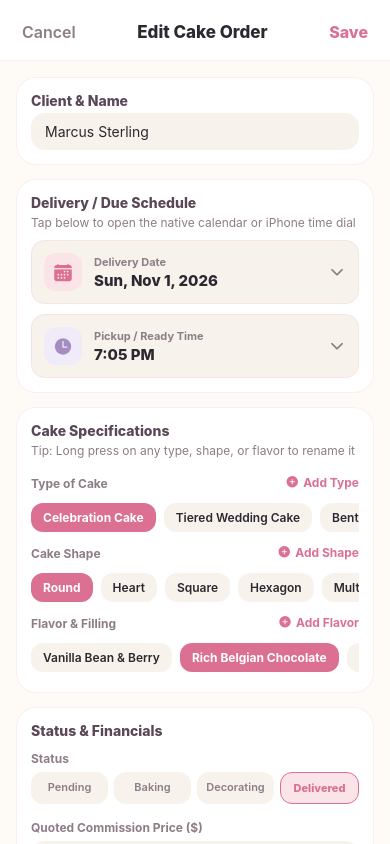
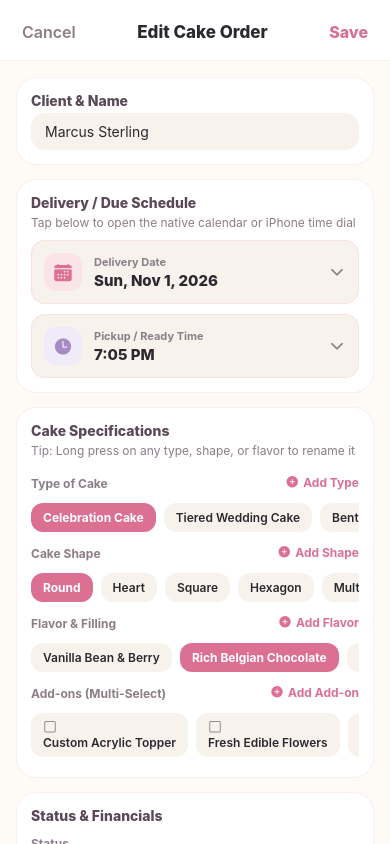
Before and after one commit to kareemalyxx/sweetbake, a React Native app in the folder sweetbake-app/: screen / in a window 390 px wide. Both pictures are taken after a click on the element 195 px from the left and 599 px from the top of the page. Built offline with nearby package versions, Linux system fonts and the light colour scheme.

Commit message:
feat: add multi-select Add-ons with live checklist synchronization

```diff
--- a/sweetbake-app/App.tsx
+++ b/sweetbake-app/App.tsx
@@ -36,37 +36,76 @@ export default function App() {
 
   // Orders State Handlers
   const handleSaveOrder = async (orderData: Partial<CakeOrder>) => {
-    let updated: CakeOrder[];
+    let updatedOrders: CakeOrder[];
+    let targetOrderId = orderData.id;
+
     if (orderData.id) {
       // Edit existing
-      updated = orders.map((o) =>
+      updatedOrders = orders.map((o) =>
         o.id === orderData.id ? ({ ...o, ...orderData } as CakeOrder) : o
       );
     } else {
       // Add new
+      targetOrderId = `ord-${Date.now()}`;
       const newOrder: CakeOrder = {
-        id: `ord-${Date.now()}`,
+        id: targetOrderId,
         customerName: orderData.customerName || 'Anonymous',
         deliveryDate: orderData.deliveryDate || new Date().toISOString(),
         cakeType: orderData.cakeType || 'Celebration Cake',
         shape: orderData.shape || 'Round',
         flavor: orderData.flavor || 'Vanilla Bean & Berry',
+        addons: orderData.addons || [],
         customRequirements: orderData.customRequirements || '',
         status: orderData.status || 'Pending',
         quotedPrice: orderData.quotedPrice || 0,
         referenceImages: orderData.referenceImages || [],
         createdAt: new Date().toISOString(),
       };
-      updated = [newOrder, ...orders];
+      updatedOrders = [newOrder, ...orders];
     }
-    setOrders(updated);
-    await StorageService.saveOrders(updated);
+    setOrders(updatedOrders);
+    await StorageService.saveOrders(updatedOrders);
+
+    // Synchronize Add-ons with Checklist (Business Needs)
+    if (orderData.addons && orderData.addons.length > 0) {
+      const clientName = orderData.customerName || 'Cake Order';
+      let currentReqs = [...requirements];
+
+      for (const addon of orderData.addons) {
+        const itemTitle = `${addon} (for ${clientName})`;
+        // Check if already in requirements
+        const exists = currentReqs.some(
+          (r) => r.category === 'Add-ons' && (r.title === itemTitle || (r.orderId === targetOrderId && r.title.startsWith(addon)))
+        );
+        if (!exists) {
+          const newReq: GeneralRequirement = {
+            id: `addon-req-${Date.now()}-${Math.random().toString(36).substring(2, 7)}`,
+            title: itemTitle,
+            category: 'Add-ons',
+            isCompleted: false,
+            orderId: targetOrderId,
+            createdAt: new Date().toISOString(),
+          };
+          currentReqs = [newReq, ...currentReqs];
+        }
+      }
+
+      setRequirements(currentReqs);
+      await StorageService.saveRequirements(currentReqs);
+    }
   };
 
   const handleDeleteOrder = async (id: string) => {
     const updated = orders.filter((o) => o.id !== id);
     setOrders(updated);
     await StorageService.saveOrders(updated);
+
+    // Also remove any linked add-on checklist items
+    const updatedReqs = requirements.filter((r) => r.orderId !== id);
+    if (updatedReqs.length !== requirements.length) {
+      setRequirements(updatedReqs);
+      await StorageService.saveRequirements(updatedReqs);
+    }
   };
 
   const handleAdvanceStatus = async (id: string) => {
--- a/sweetbake-app/src/components/OrderModal.tsx
+++ b/sweetbake-app/src/components/OrderModal.tsx
@@ -17,7 +17,7 @@ import * as ImagePicker from 'expo-image-picker';
 import DateTimePicker, { DateTimePickerEvent } from '@react-native-community/datetimepicker';
 import { CakeOrder, OrderStatus } from '../types';
 import { Theme } from '../theme';
-import { CAKE_TYPES, CAKE_SHAPES, CAKE_FLAVORS } from '../constants';
+import { CAKE_TYPES, CAKE_SHAPES, CAKE_FLAVORS, CAKE_ADDONS } from '../constants';
 import { StorageService } from '../services/storage';
 import { triggerHaptic } from '../services/haptics';
 
@@ -40,6 +40,7 @@ export const OrderModal: React.FC<OrderModalProps> = ({
   const [cakeType, setCakeType] = useState(CAKE_TYPES[0]);
   const [shape, setShape] = useState(CAKE_SHAPES[0]);
   const [flavor, setFlavor] = useState(CAKE_FLAVORS[0]);
+  const [selectedAddons, setSelectedAddons] = useState<string[]>([]);
   const [status, setStatus] = useState<OrderStatus>('Pending');
   const [priceStr, setPriceStr] = useState('85');
   const [customRequirements, setCustomRequirements] = useState('');
@@ -58,6 +59,7 @@ export const OrderModal: React.FC<OrderModalProps> = ({
   const [availableFlavors, setAvailableFlavors] = useState<string[]>(CAKE_FLAVORS);
   const [availableCakeTypes, setAvailableCakeTypes] = useState<string[]>(CAKE_TYPES);
   const [availableShapes, setAvailableShapes] = useState<string[]>(CAKE_SHAPES);
+  const [availableAddons, setAvailableAddons] = useState<string[]>(CAKE_ADDONS);
 
   // Add new item prompt states
   const [newFlavorInput, setNewFlavorInput] = useState('');
@@ -69,9 +71,12 @@ export const OrderModal: React.FC<OrderModalProps> = ({
   const [newShapeInput, setNewShapeInput] = useState('');
   const [showAddShape, setShowAddShape] = useState(false);
 
+  const [newAddonInput, setNewAddonInput] = useState('');
+  const [showAddAddon, setShowAddAddon] = useState(false);
+
   // Rename modal states
   const [renameTarget, setRenameTarget] = useState<{
-    category: 'Type' | 'Shape' | 'Flavor';
+    category: 'Type' | 'Shape' | 'Flavor' | 'Add-on';
     oldValue: string;
   } | null>(null);
   const [renameInputValue, setRenameInputValue] = useState('');
@@ -81,9 +86,11 @@ export const OrderModal: React.FC<OrderModalProps> = ({
       const storedFlavors = await StorageService.getFlavors(CAKE_FLAVORS);
       const storedTypes = await StorageService.getCakeTypes(CAKE_TYPES);
       const storedShapes = await StorageService.getCakeShapes(CAKE_SHAPES);
+      const storedAddons = await StorageService.getCakeAddons(CAKE_ADDONS);
       setAvailableFlavors(storedFlavors);
       setAvailableCakeTypes(storedTypes);
       setAvailableShapes(storedShapes);
+      setAvailableAddons(storedAddons);
     };
     loadDynamicOptions();
   }, []);
@@ -95,6 +102,7 @@ export const OrderModal: React.FC<OrderModalProps> = ({
       setShape(orderToEdit.shape);
       setFlavor(orderToEdit.flavor);
       setStatus(orderToEdit.status);
+      setSelectedAddons(orderToEdit.addons || []);
       setPriceStr(String(orderToEdit.quotedPrice));
       setCustomRequirements(orderToEdit.customRequirements || '');
       setReferenceImages(orderToEdit.referenceImages || []);
@@ -105,6 +113,7 @@ export const OrderModal: React.FC<OrderModalProps> = ({
       setShape(availableShapes[0] || CAKE_SHAPES[0]);
       setFlavor(availableFlavors[0] || CAKE_FLAVORS[0]);
       setStatus('Pending');
+      setSelectedAddons([]);
       setPriceStr('85');
       setCustomRequirements('');
       setReferenceImages([]);
@@ -200,8 +209,37 @@ export const OrderModal: React.FC<OrderModalProps> = ({
     await StorageService.saveCakeShapes(updated);
   };
 
+  const handleAddNewAddon = async () => {
+    const trimmed = newAddonInput.trim();
+    if (!trimmed) return;
+    if (availableAddons.includes(trimmed)) {
+      if (!selectedAddons.includes(trimmed)) {
+        setSelectedAddons([...selectedAddons, trimmed]);
+      }
+      setNewAddonInput('');
+      setShowAddAddon(false);
+      return;
+    }
+    triggerHaptic.success();
+    const updated = [...availableAddons, trimmed];
+    setAvailableAddons(updated);
+    setSelectedAddons([...selectedAddons, trimmed]);
+    setNewAddonInput('');
+    setShowAddAddon(false);
+    await StorageService.saveCakeAddons(updated);
+  };
+
+  const toggleAddon = (addon: string) => {
+    triggerHaptic.selection();
+    if (selectedAddons.includes(addon)) {
+      setSelectedAddons(selectedAddons.filter((a) => a !== addon));
+    } else {
+      setSelectedAddons([...selectedAddons, addon]);
+    }
+  };
+
   // Open Rename dialog on long press
-  const openRenameModal = (category: 'Type' | 'Shape' | 'Flavor', value: string) => {
+  const openRenameModal = (category: 'Type' | 'Shape' | 'Flavor' | 'Add-on', value: string) => {
     triggerHaptic.heavy();
     setRenameTarget({ category, oldValue: value });
     setRenameInputValue(value);
@@ -234,6 +272,11 @@ export const OrderModal: React.FC<OrderModalProps> = ({
       setAvailableShapes(updated);
       if (shape === oldValue) setShape(trimmed);
       await StorageService.saveCakeShapes(updated);
+    } else if (category === 'Add-on') {
+      const updated = availableAddons.map((item) => (item === oldValue ? trimmed : item));
+      setAvailableAddons(updated);
+      setSelectedAddons(selectedAddons.map((a) => (a === oldValue ? trimmed : a)));
+      await StorageService.saveCakeAddons(updated);
     }
 
     setRenameTarget(null);
@@ -274,6 +317,7 @@ export const OrderModal: React.FC<OrderModalProps> = ({
       cakeType,
       shape,
       flavor,
+      addons: selectedAddons,
       status,
       quotedPrice: price,
       customRequirements: customRequirements.trim(),
@@ -576,6 +620,65 @@ export const OrderModal: React.FC<OrderModalProps> = ({
                   </TouchableOpacity>
                 ))}
               </ScrollView>
+
+              {/* 4. Add-ons (Multi-selection: Topper, Flowers, Pictures, etc.) */}
+              <View style={styles.titleWithAction}>
+                <View style={{ flexDirection: 'row', alignItems: 'center', gap: 6 }}>
+                  <Text style={styles.fieldLabel}>Add-ons (Multi-Select)</Text>
+                  {selectedAddons.length > 0 && (
+                    <View style={styles.addonsCountBadge}>
+                      <Text style={styles.addonsCountText}>{selectedAddons.length} selected</Text>
+                    </View>
+                  )}
+                </View>
+                <TouchableOpacity
+                  onPress={() => setShowAddAddon(!showAddAddon)}
+                  style={styles.inlineAddBtn}
+                >
+                  <Ionicons name={showAddAddon ? 'close-circle' : 'add-circle'} size={14} color={Theme.colors.deepRose} />
+                  <Text style={styles.inlineAddText}>{showAddAddon ? 'Cancel' : 'Add Add-on'}</Text>
+                </TouchableOpacity>
+              </View>
+
+              {showAddAddon && (
+                <View style={styles.addItemBox}>
+                  <TextInput
+                    style={styles.addItemInput}
+                    placeholder="New addon (e.g. Edible Butterflies, Sparkler)..."
+                    placeholderTextColor={Theme.colors.textSecondary}
+                    value={newAddonInput}
+                    onChangeText={setNewAddonInput}
+                  />
+                  <TouchableOpacity style={styles.addItemSaveBtn} onPress={handleAddNewAddon}>
+                    <Text style={styles.addItemSaveText}>Save</Text>
+                  </TouchableOpacity>
+                </View>
+              )}
+
+              <ScrollView horizontal showsHorizontalScrollIndicator={false} style={styles.chipRow}>
+                {availableAddons.map((addon) => {
+                  const isSelected = selectedAddons.includes(addon);
+                  return (
+                    <TouchableOpacity
+                      key={addon}
+                      style={[styles.chip, isSelected && styles.chipMultiActive]}
+                      onPress={() => toggleAddon(addon)}
+                      onLongPress={() => openRenameModal('Add-on', addon)}
+                      delayLongPress={450}
+                    >
+                      <Ionicons
+                        name={isSelected ? 'checkbox' : 'square-outline'}
+                        size={14}
+                        color={isSelected ? '#FFFFFF' : Theme.colors.textSecondary}
+                        style={{ marginRight: 5 }}
+                      />
+                      <Text style={[styles.chipText, isSelected && styles.chipTextActive]}>
+                        {addon}
+                      </Text>
+                    </TouchableOpacity>
+                  );
+                })}
+              </ScrollView>
             </View>
 
             {/* Section 4: Status & Pricing */}
@@ -865,6 +968,22 @@ const styles = StyleSheet.create({
   chipActive: {
     backgroundColor: Theme.colors.deepRose,
   },
+  chipMultiActive: {
+    backgroundColor: Theme.colors.deepRose,
+    borderWidth: 1,
+    borderColor: Theme.colors.deepRose,
+  },
+  addonsCountBadge: {
+    backgroundColor: Theme.colors.blushPink,
+    paddingHorizontal: 8,
+    paddingVertical: 2,
+    borderRadius: Theme.borderRadius.pill,
+  },
+  addonsCountText: {
+    fontSize: 10,
+    fontWeight: '800',
+    color: Theme.colors.deepRose,
+  },
   chipText: {
     fontSize: 12,
     fontWeight: '600',
--- a/sweetbake-app/src/components/OrderRow.tsx
+++ b/sweetbake-app/src/components/OrderRow.tsx
@@ -77,6 +77,15 @@ export const OrderRow: React.FC<OrderRowProps> = ({
               <View style={styles.flavorPill}>
                 <Text style={styles.flavorText} numberOfLines={1}>
                   {order.flavor}
+                </Text>
+              </View>
+            ) : null}
+
+            {order.addons && order.addons.length > 0 ? (
+              <View style={styles.addonsPill}>
+                <Ionicons name="sparkles" size={10} color={Theme.colors.deepRose} style={{ marginRight: 3 }} />
+                <Text style={styles.addonsText} numberOfLines={1}>
+                  +{order.addons.length} Add-on{order.addons.length > 1 ? 's' : ''}
                 </Text>
               </View>
             ) : null}
@@ -205,6 +214,19 @@ const styles = StyleSheet.create({
     color: Theme.colors.textSecondary,
     fontWeight: '600',
   },
+  addonsPill: {
+    flexDirection: 'row',
+    alignItems: 'center',
+    backgroundColor: Theme.colors.blushPink,
+    paddingHorizontal: 7,
+    paddingVertical: 3,
+    borderRadius: Theme.borderRadius.pill,
+  },
+  addonsText: {
+    fontSize: 11,
+    color: Theme.colors.deepRose,
+    fontWeight: '700',
+  },
   photoCountBadge: {
     flexDirection: 'row',
     alignItems: 'center',
--- a/sweetbake-app/src/constants/index.ts
+++ b/sweetbake-app/src/constants/index.ts
@@ -25,3 +25,13 @@ export const CAKE_FLAVORS = [
   'Pistachio Rosewater',
   'Spiced Carrot Cake',
 ];
+
+export const CAKE_ADDONS = [
+  'Custom Acrylic Topper',
+  'Fresh Edible Flowers',
+  'Edible Photo Print',
+  'Gold Leaf Accents',
+  'Macaron Toppings',
+  'Glitter Candle Pack',
+  'Mini Alcohol Bottle',
+];
--- a/sweetbake-app/src/screens/BusinessNeedsScreen.tsx
+++ b/sweetbake-app/src/screens/BusinessNeedsScreen.tsx
@@ -66,6 +66,8 @@ export const BusinessNeedsScreen: React.FC<BusinessNeedsScreenProps> = ({
         return 'cube' as const;
       case 'Tools':
         return 'construct' as const;
+      case 'Add-ons':
+        return 'sparkles' as const;
     }
   };
 
@@ -73,7 +75,7 @@ export const BusinessNeedsScreen: React.FC<BusinessNeedsScreenProps> = ({
     <View style={styles.container}>
       {/* Category Tabs */}
       <View style={styles.categoryRow}>
-        {(['Ingredients', 'Packaging', 'Tools'] as RequirementCategory[]).map((cat) => {
+        {(['Ingredients', 'Packaging', 'Tools', 'Add-ons'] as RequirementCategory[]).map((cat) => {
           const isSelected = selectedCategory === cat;
           const pendingCount = requirements.filter(
             (r) => r.category === cat && !r.isCompleted
--- a/sweetbake-app/src/types/index.ts
+++ b/sweetbake-app/src/types/index.ts
@@ -7,6 +7,7 @@ export interface CakeOrder {
   cakeType: string;
   shape: string;
   flavor: string;
+  addons?: string[]; // Multiselection for custom addons (Topper, Flowers, Pictures, etc.)
   customRequirements: string;
   status: OrderStatus;
   quotedPrice: number;
@@ -14,12 +15,13 @@ export interface CakeOrder {
   createdAt: string;
 }
 
-export type RequirementCategory = 'Ingredients' | 'Packaging' | 'Tools';
+export type RequirementCategory = 'Ingredients' | 'Packaging' | 'Tools' | 'Add-ons';
 
 export interface GeneralRequirement {
   id: string;
   title: string;
   category: RequirementCategory;
   isCompleted: boolean;
+  orderId?: string; // Optional link to specific cake commission
   createdAt: string;
 }
```
Also changed, not shown: sweetbake-app/src/services/storage.ts (+22 -0 lines).
